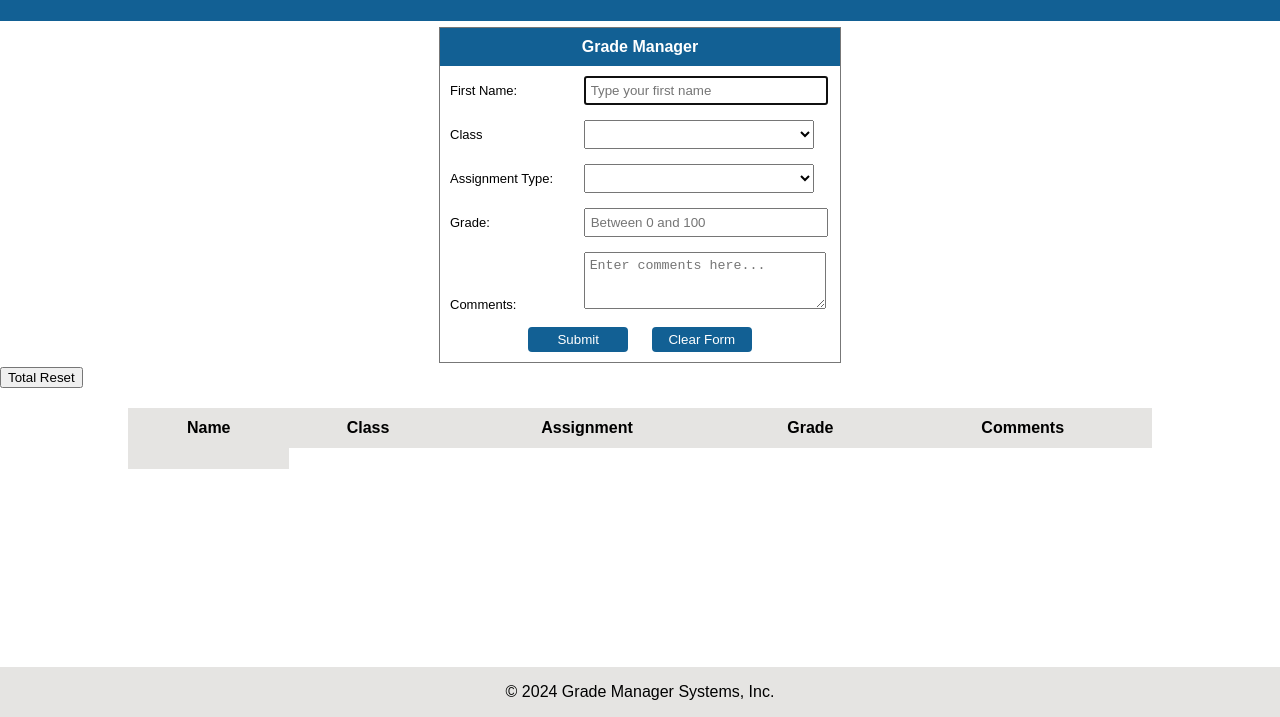
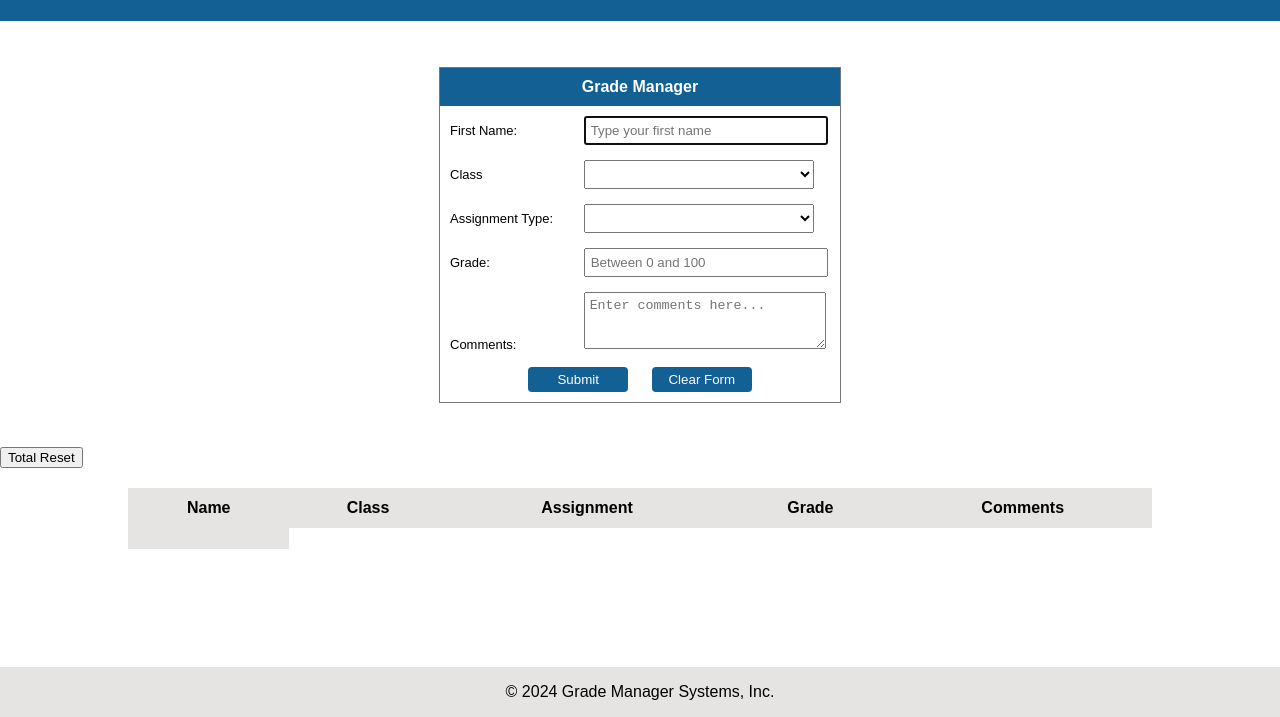
Before and after one commit to PatrickFrankAIU/GradeManagerProject, a plain HTML site: page index.html in a window 1280 px wide. Shown: the part 83-800 px from the top of the page. Drawn offline with Linux system fonts and the light colour scheme; a script that the page names is missing.

Commit message:
changed container height for tinymce comments

```diff
--- a/main.css
+++ b/main.css
@@ -31,7 +31,7 @@ header p {
     display: flex;
     justify-content: center;
     align-items: center;
-    height: 340px;
+    height: 420px;
     padding-top: 50px;
 }
 
```
